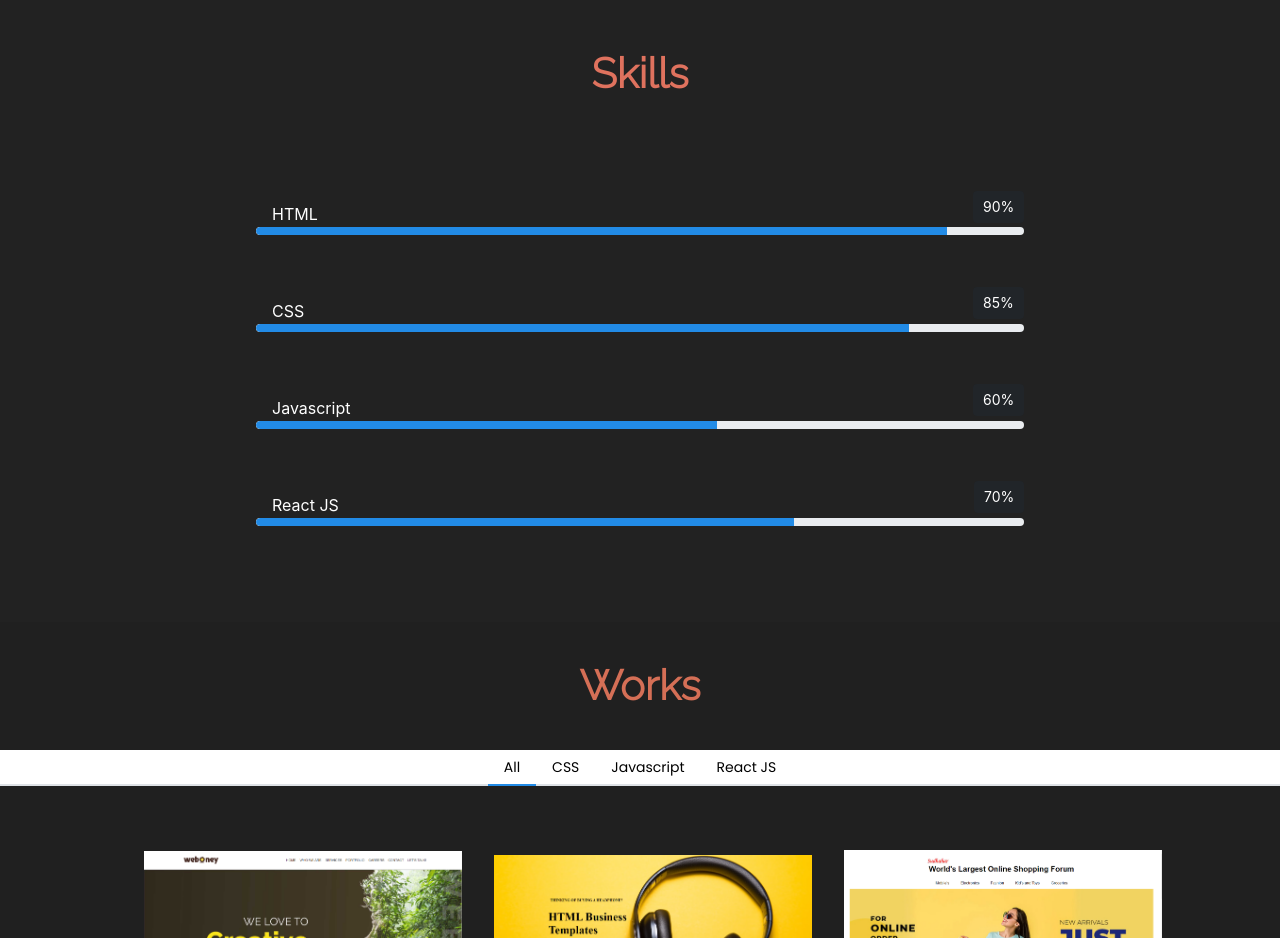
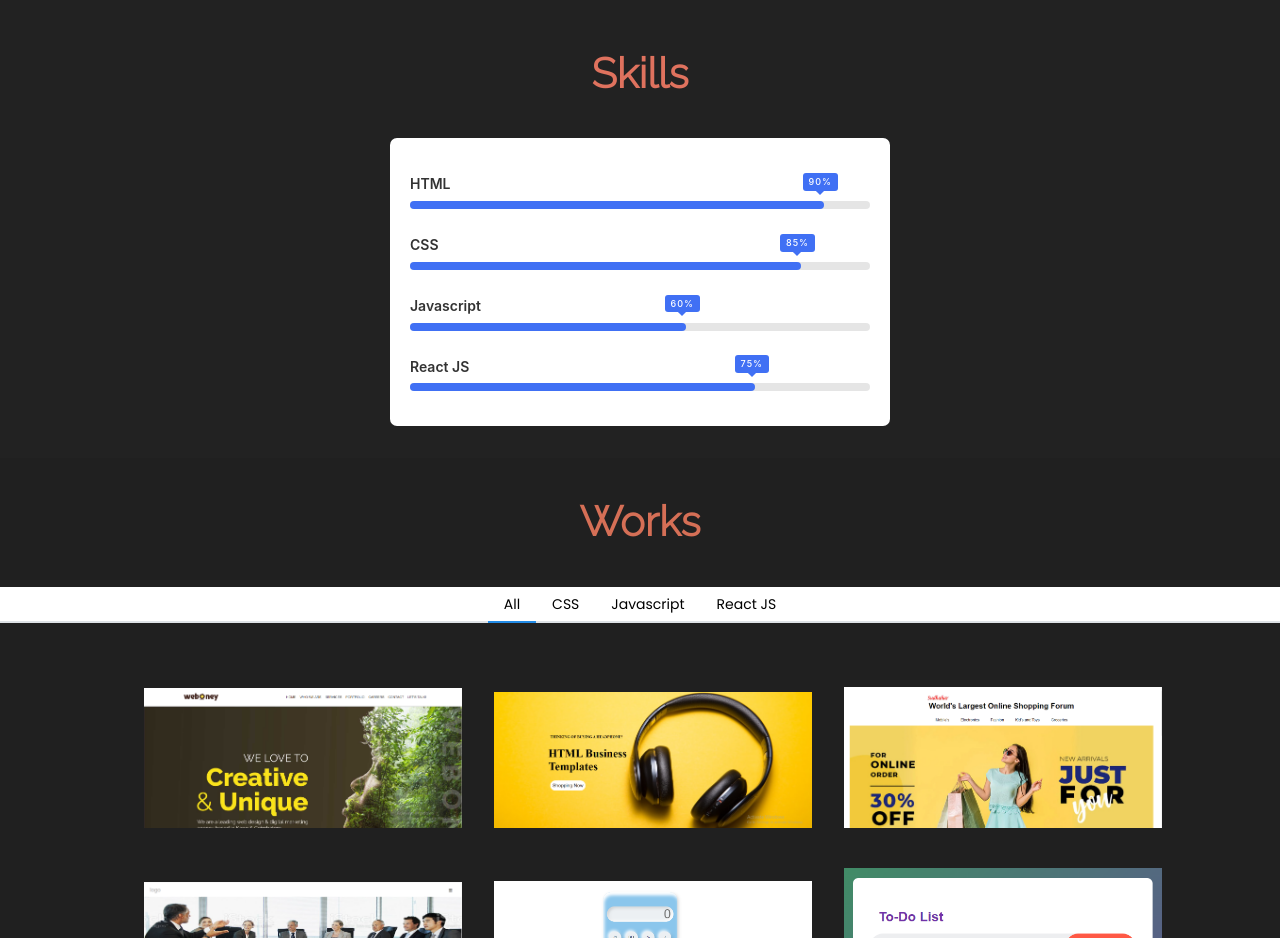
Before and after one commit to SudhaharKr/sudhahar, a React (Create React App) app: page /#/ in a window 1280 px wide. Shown: the part 1440-2378 px from the top of the page. Built offline with nearby package versions, Linux system fonts and the light colour scheme.

Commit message:
first commit

```diff
--- a/src/Components/Navbar/Navbar.css
+++ b/src/Components/Navbar/Navbar.css
@@ -96,7 +96,7 @@
     background-color: red;
     padding-left: 2rem;
   }
-  .nav-bar {
+  .navbar {
     /* justify-content: space-between; */
     padding: 1rem 3rem;
   }
--- a/src/Pages/Home/Home.css
+++ b/src/Pages/Home/Home.css
@@ -90,10 +90,13 @@
   .home-page-container {
     width: 400px;
   }
+  .home-page-container h1 {
+    width: 300px;
+  }
   .home-page-container p {
     width: 320px;
   }
-  .info1{
+  .info1 {
     width: 300px;
     /* background-color: red; */
     margin-right: 2rem;
--- a/src/Pages/Skills/Skills.css
+++ b/src/Pages/Skills/Skills.css
@@ -11,61 +11,101 @@
   padding: 2rem;
 }
 
-.progress-bar {
-  padding: 1rem;
-}
-.skill-progress-bar {
-  width: 1110px;
+.container {
+  position: relative;
+  width: 500px;
+  background-color: #fff;
   margin: auto;
+  padding: 10px 20px;
+  border-radius: 7px;
+  align-items: center;
 }
 
-.skills-progress-html {
-  padding: 0 8rem;
-  color: #fff;
-}
-.skills-progress-css {
-  padding: 0 8rem;
-  color: #fff;
+.container .skill-box{
+width: 100%;
+margin: 25px 0;
 }
 
-.progress-css,
-.progress-react {
-  padding: 2rem 0;
+.skill-box .title{
+  display: block;
+  font-size: 14px;
+  font-weight: 600;
+  color: #333;
 }
 
-.tooltip-position {
-  padding: 0 4rem;
-  background-color: red;
+.skill-box .skill-bar{
+  width: 100%;
+  height: 8px;
+  background: rgba(0, 0, 0, 0.1);
+  margin-top: 6px;
+  border-radius: 6px;
 }
 
-.skill-percent,
-.skills-progress {
-  color: #fff;
-  display: flex;
+.skill-bar .skill-per{
+  position: relative;
+  display: block;
+  height: 100%;
+  width: 90%;
+  border-radius: 6px;
+  background-color: #4070f4;
+  animation: progress 0.4s ease-in-out forwards;
+  opacity: 0;
 }
 
-.progress-bar-title {
-  padding: 0 8rem;
+.skill-per.html{
+  animation-delay: 0.4s;
 }
 
-
-
-
-.progress-bar{
-  width: 800px;
-  margin: 2rem auto;
+@keyframes progress {
+  0%{
+    width: 0;
+    opacity: 0;
+  }
+  100%{
+    opacity: 1;
+  }
+}
+.skill-per .tooltip{
+  position: absolute;
+  right: -14px;
+  top: -28px;
+  font-size: 9px;
+  font-weight: 500;
+  letter-spacing: 1px;
+  color: #fff;
+  padding: 2px 6px;
+  border-radius: 3px;
+  background-color: #4070f4;
+  z-index: 1;
 }
 
-.span-bar{
-  color: #fff;
-  padding: 1rem;
+.tooltip::before{
+  content: '';
+  position: absolute;
+  height: 10px;
+  width: 10px;
+  left: 50%;
+  bottom: -2px;
+  z-index: -1;
+  background-color: #4070f4;
+  transform: translateX(-50%) rotate(45deg);
 }
 
-.skills-bar{
-  padding: 1rem;
+.skill-per.css{
+  width: 85%;
+  animation-delay: 0.5s;
 }
 
-@media (max-width:786px) {
+.skill-per.javascript{
+  width: 60%;
+  animation-delay: 0.6s;
+}
+
+.skill-per.react{
+  width: 75%;
+  animation-delay: 0.7s;
+}
+@media (max-width: 786px) {
   .skills-page-container {
     width: 786px;
   }
@@ -74,13 +114,13 @@
     margin: auto;
   }
 
-  .progress-bar{
+  .progress-bar {
     width: 600px;
     margin: 2rem auto;
   }
 }
 
-@media (max-width:400px) {
+@media (max-width: 400px) {
   .skills-page-container {
     width: 400px;
   }
@@ -89,7 +129,7 @@
     margin: auto;
   }
 
-  .progress-bar{
+  .progress-bar {
     width: 300px;
     margin: 2rem auto;
   }
--- a/src/Pages/Skills/Skills.js
+++ b/src/Pages/Skills/Skills.js
@@ -8,55 +8,44 @@ const Skills = () => {
       <div className="skills-page">
         <div className="skills-page-container">
           <h2>Skills</h2>
-          <div className="skills-bar">
-          <div className="progress-bar">
-            <span className="span-bar">HTML</span>
-            <Tooltip
-            className="tooltip-progress-html"
-              position="top-end"
-              opened
-              label="90%"
-              // offset={{ mainAxis: 5, crossAxis: 0 }}
-            >
-              <Progress value={90} />
-            </Tooltip>
-          </div>
-          <div className="progress-bar">
-          <span className="span-bar">CSS</span>
-          <Tooltip
+          <div className="container">
+            <div className="skill-box">
+              <span className="title">HTML</span>
+              <div className="skill-bar">
+                <span className="skill-per html">
+                  <span className="tooltip">90%</span>
+                </span>
+              </div>
+            </div>
 
-              position="top-end"
-              opened
-              label="85%"
-              // offset={{ mainAxis: 5, crossAxis: 0 }}
-            >
-              <Progress value={85} />
-            </Tooltip>
+            <div className="skill-box">
+              <span className="title">CSS</span>
+              <div className="skill-bar">
+                <span className="skill-per css">
+                  <span className="tooltip">85%</span>
+                </span>
+              </div>
             </div>
-          <div className="progress-bar">
-          <span className="span-bar">Javascript</span>
-          <Tooltip
-              position="top-end"
-              opened
-              label="60%"
-              // offset={{ mainAxis: 5, crossAxis: 0 }}
-            >
-              <Progress value={60} />
-            </Tooltip>
+
+            <div className="skill-box">
+              <span className="title">Javascript</span>
+              <div className="skill-bar">
+                <span className="skill-per javascript">
+                  <span className="tooltip">60%</span>
+                </span>
+              </div>
             </div>
-          <div className="progress-bar">
-          <span className="span-bar">React JS</span>
-          <Tooltip
-              position="top-end"
-              opened
-              label="70%"
-              // offset={{ mainAxis: 5, crossAxis: 0 }}
-            >
-              <Progress value={70} />
-            </Tooltip>
+
+            <div className="skill-box">
+              <span className="title">React JS</span>
+              <div className="skill-bar">
+                <span className="skill-per react">
+                  <span className="tooltip">75%</span>
+                </span>
+              </div>
             </div>
           </div>
-      </div>
+        </div>
       </div>
     </div>
   );
```
